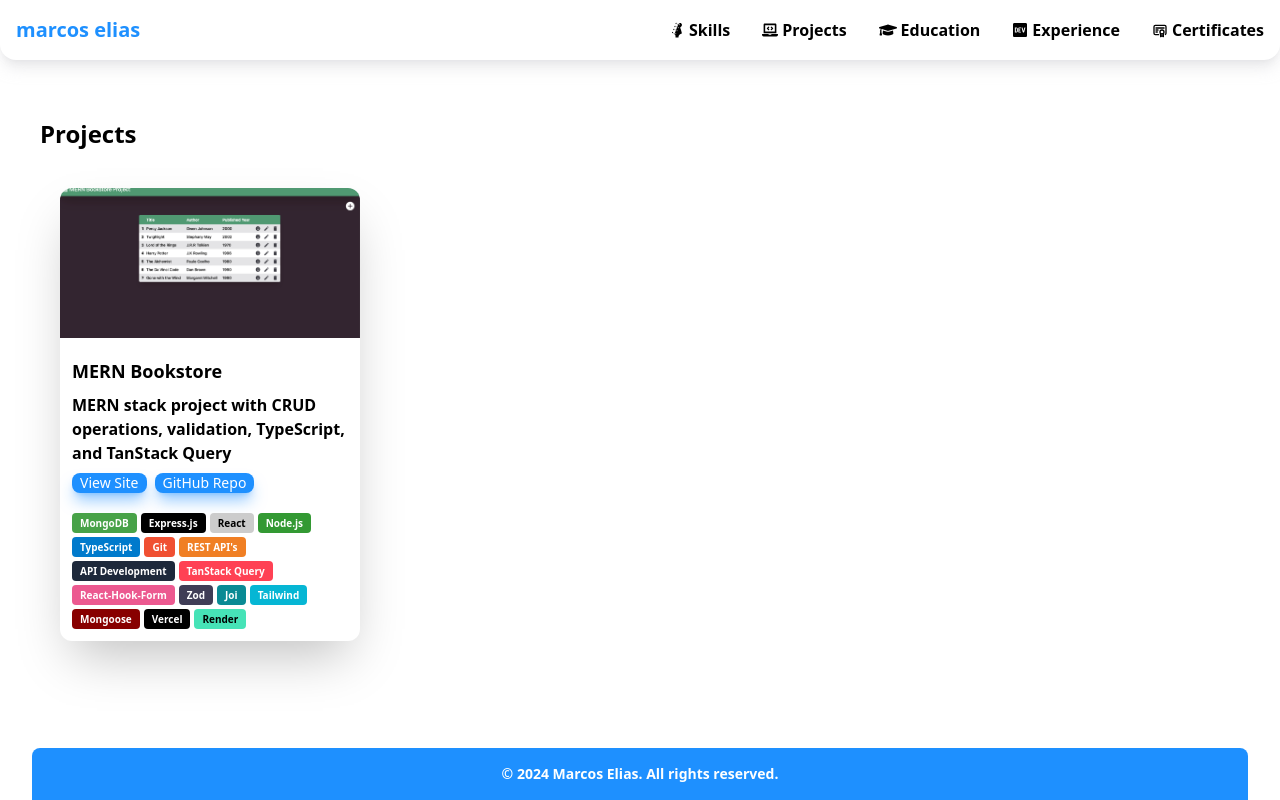
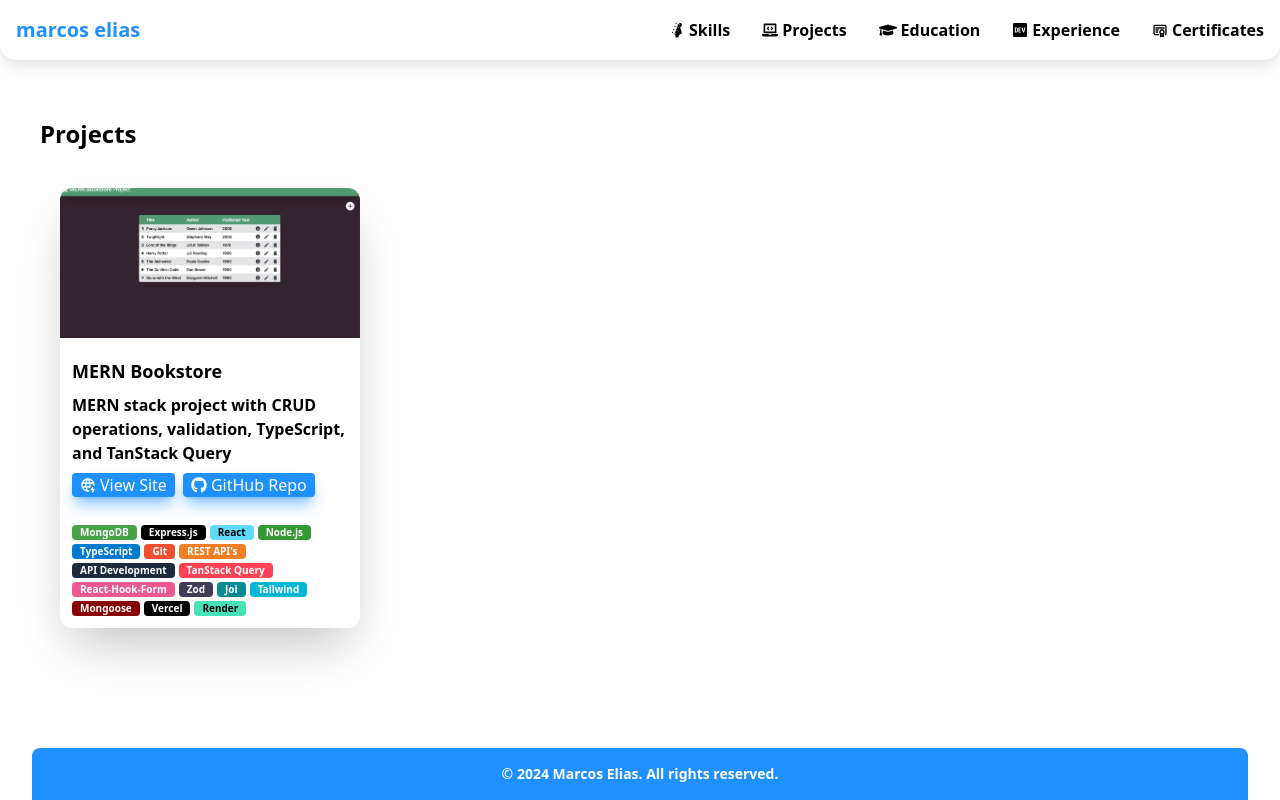
Before and after one commit to mark-elias/MyPortfolio_Next.js, a Next.js app: page /projects in a window 1280 px wide. Built offline with nearby package versions, Linux system fonts and the light colour scheme.

Commit message:
update styling for ProjectCard

```diff
--- a/app/globals.css
+++ b/app/globals.css
@@ -32,7 +32,7 @@
         @apply flex items-center gap-1 hover:text-customPrimary
     }
     .cool-link{
-        @apply inline-flex items-center gap-1 bg-customPrimary px-2 rounded-lg shadow-lg shadow-customPrimary/50 text-white hover:scale-110 duration-150 ease-in-out font-medium
+        @apply inline-flex items-center gap-1 bg-customPrimary px-2 rounded shadow-lg shadow-customPrimary/50 text-white hover:scale-105 duration-200 ease-in-out font-medium
     }
     .cool-div-container{
         @apply flex flex-col p-5 gap-5
--- a/app/projects/ProjectCard.tsx
+++ b/app/projects/ProjectCard.tsx
@@ -1,6 +1,8 @@
 import { useBadgeMaker } from "@/hooks/useBadgeMaker";
 import Image from "next/image";
 import React from "react";
+import { FaGithub } from "react-icons/fa";
+import { TbWorldBolt } from "react-icons/tb";
 
 interface Props {
   image: string;
@@ -43,20 +45,22 @@ function ProjectCard({
             href={siteLink}
             target="_blank"
             rel="noopener noreferrer"
-            className="cool-link text-sm"
+            className="cool-link"
           >
+            <TbWorldBolt />
             View Site
           </a>
           <a
             href={githubLink}
             target="_blank"
             rel="noopener noreferrer"
-            className="cool-link text-sm"
+            className="cool-link"
           >
+            <FaGithub />
             GitHub Repo
           </a>
         </div>
-        <div className="flex flex-wrap gap-1 mt-5 text-sm">
+        <div className="flex flex-wrap gap-1 mt-7">
           {badgeStyles.map((badgeStyle) => (
             <span
               key={badgeStyle.name}
--- a/hooks/useBadgeMaker.ts
+++ b/hooks/useBadgeMaker.ts
@@ -3,7 +3,7 @@ const badgeMaker: {
     [key: string]: { backgroundColor: string; textColor: string };
   } = {
     // Front End
-    "React.js": { backgroundColor: "#61DAFB", textColor: "#000000" },
+    "React": { backgroundColor: "#61DAFB", textColor: "#000000" },
     TypeScript: { backgroundColor: "#007ACC", textColor: "#FFFFFF" },
     Tailwind: { backgroundColor: "#06B6D4", textColor: "#FFFFFF" },
 
```
